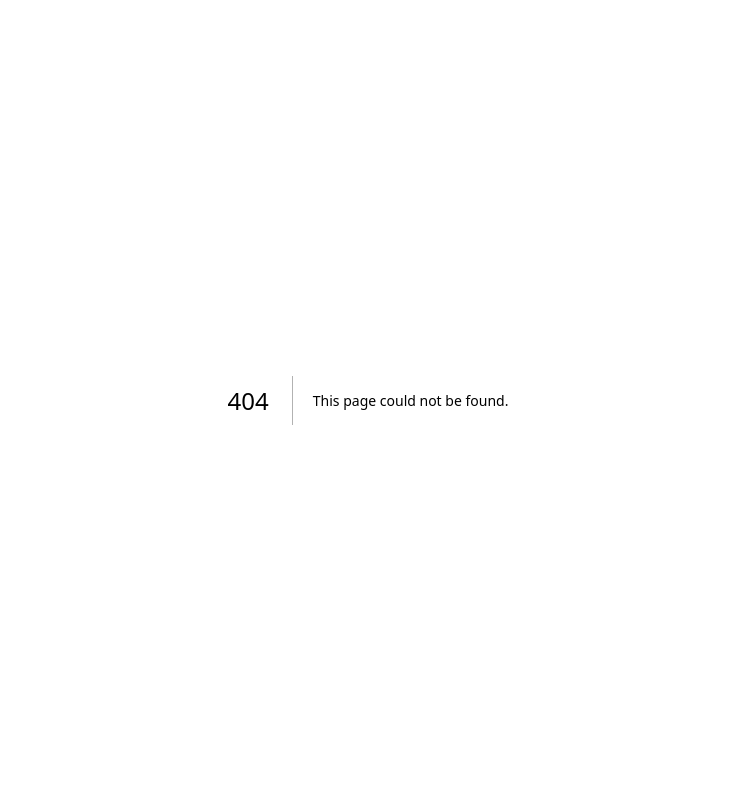
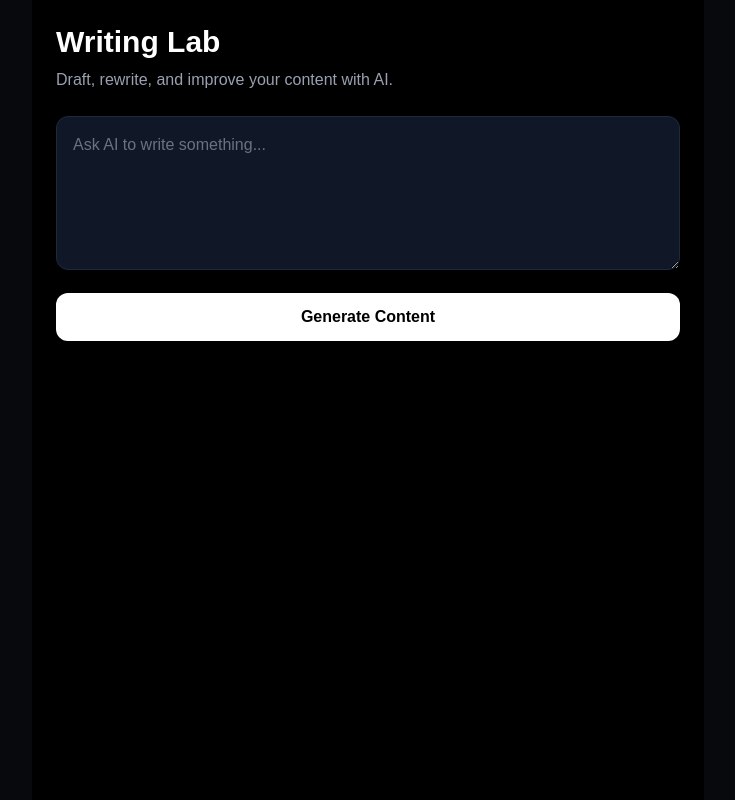
Before and after one commit to joshuakhwadzo-sudo/Ai-studio, a Next.js app: page /writing-lab in a window 1280 px wide. Before the commit this address had no page. Shown: the whole page, without its empty margins (272-1007 px from the left). Built offline with nearby package versions, Linux system fonts and the light colour scheme.

Commit message:
Create page.tsx

```diff
--- /dev/null
+++ b/app/writing-lab/page.tsx
@@ -0,0 +1,69 @@
+'use client';
+
+import { useState } from 'react';
+
+export default function WritingLab() {
+  const [prompt, setPrompt] = useState('');
+  const [result, setResult] = useState('');
+  const [loading, setLoading] = useState(false);
+
+  const handleGenerate = async (e) => {
+    e.preventDefault();
+    if (!prompt.trim()) return;
+
+    setLoading(true);
+    setResult('');
+
+    try {
+      const response = await fetch('/api/generate', {
+        method: 'POST',
+        headers: { 'Content-Type': 'application/json' },
+        body: JSON.stringify({ prompt }),
+      });
+
+      const data = await response.json();
+
+      if (data.output) {
+        setResult(data.output);
+      } else {
+        setResult('Error: ' + (data.error || 'Failed to generate response.'));
+      }
+    } catch (err) {
+      setResult('An error occurred. Please try again.');
+    } finally {
+      setLoading(false);
+    }
+  };
+
+  return (
+    <div className="min-h-screen bg-black text-white p-6 max-w-2xl mx-auto">
+      <h1 className="text-3xl font-bold mb-2">Writing Lab</h1>
+      <p className="text-gray-400 mb-6">Draft, rewrite, and improve your content with AI.</p>
+
+      <form onSubmit={handleGenerate} className="space-y-4">
+        <textarea
+          value={prompt}
+          onChange={(e) => setPrompt(e.target.value)}
+          placeholder="Ask AI to write something..."
+          rows={5}
+          className="w-full p-4 rounded-xl bg-gray-900 border border-gray-800 text-white placeholder-gray-500 focus:outline-none focus:border-white"
+        />
+
+        <button
+          type="submit"
+          disabled={loading}
+          className="w-full py-3 px-6 rounded-xl bg-white text-black font-semibold hover:bg-gray-200 transition disabled:opacity-50"
+        >
+          {loading ? 'Generating...' : 'Generate Content'}
+        </button>
+      </form>
+
+      {result && (
+        <div className="mt-8 p-6 rounded-xl bg-gray-900 border border-gray-800">
+          <h2 className="text-lg font-semibold mb-3 text-gray-300">AI Response:</h2>
+          <div className="whitespace-pre-wrap text-gray-200 leading-relaxed">{result}</div>
+        </div>
+      )}
+    </div>
+  );
+}
```
